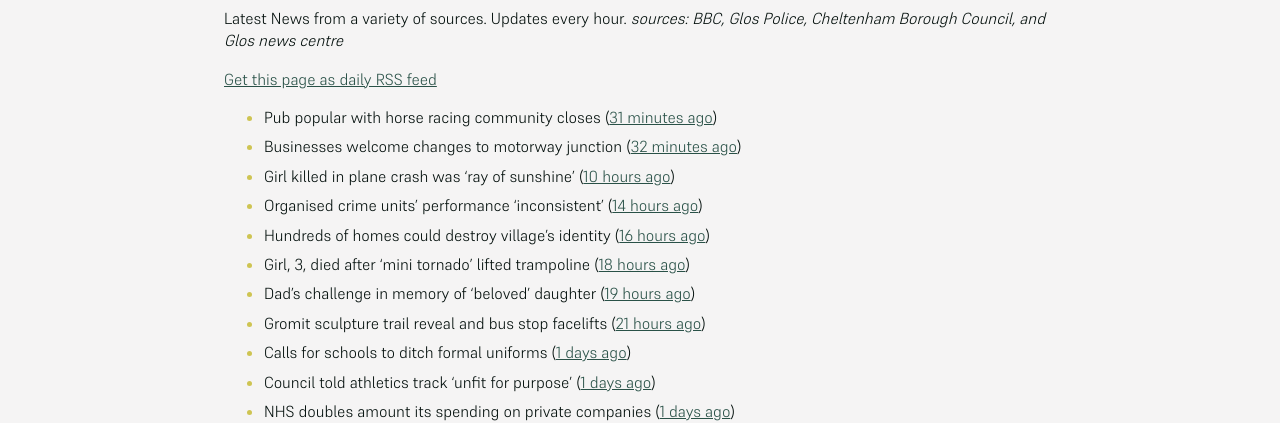
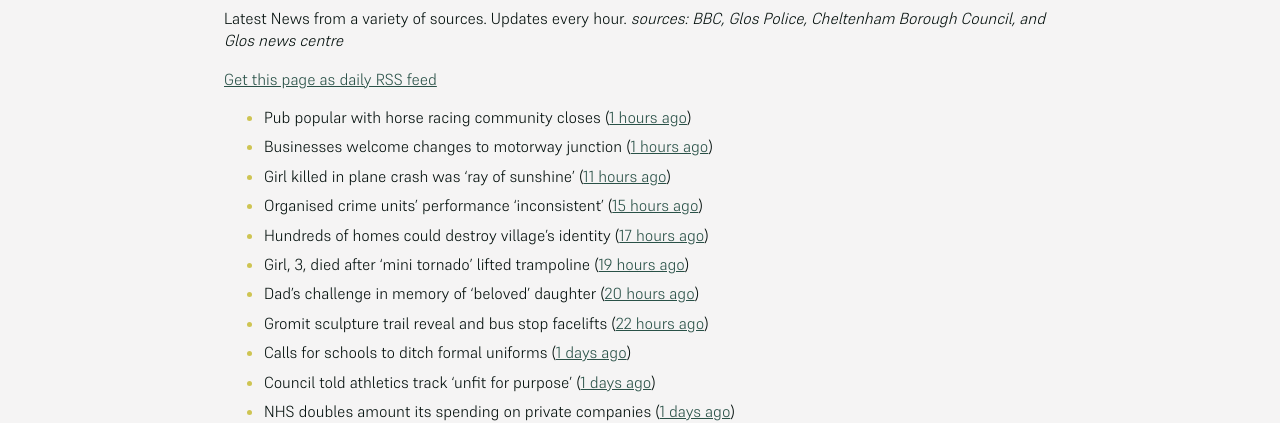
Before and after one commit to mat-0/cheltenham-open-data, a Jekyll site: the page built from _pages/news.md, in a window 1280 px wide. Shown: the part 266-689 px from the top of the page. Built offline with Jekyll 4.4.1, drawn with Linux system fonts in a browser that asks for light colours.

Commit message:
Updated 2025-06-13 06:59:31

```diff
--- a/_pages/news.md
+++ b/_pages/news.md
@@ -12,14 +12,14 @@ _sources: BBC, Glos Police, Cheltenham Borough Council, and Glos news centre_
 [Get this page as daily RSS feed](/daily.rss)
 
 <!-- news_marker starts -->
-- Pub popular with horse racing community closes ([31 minutes ago](https://www.bbc.com/news/articles/czel4g51keno))
-- Businesses welcome changes to motorway junction ([32 minutes ago](https://www.bbc.com/news/articles/c4gk1xllmrro))
-- Girl killed in plane crash was 'ray of sunshine' ([10 hours ago](https://www.bbc.com/news/articles/cq69npp0l9no))
-- Organised crime units' performance 'inconsistent' ([14 hours ago](https://www.bbc.com/news/articles/c8rezd6j42vo))
-- Hundreds of homes could destroy village's identity ([16 hours ago](https://www.bbc.com/news/articles/cdj9vnpx82po))
-- Girl, 3, died after 'mini tornado' lifted trampoline ([18 hours ago](https://www.bbc.com/news/articles/cx2j9p12m52o))
-- Dad's challenge in memory of 'beloved' daughter ([19 hours ago](https://www.bbc.com/news/articles/c3e5qzklpzpo))
-- Gromit sculpture trail reveal and bus stop facelifts ([21 hours ago](https://www.bbc.com/news/articles/c706p9w35xeo))
+- Pub popular with horse racing community closes ([1 hours ago](https://www.bbc.com/news/articles/czel4g51keno))
+- Businesses welcome changes to motorway junction ([1 hours ago](https://www.bbc.com/news/articles/c4gk1xllmrro))
+- Girl killed in plane crash was 'ray of sunshine' ([11 hours ago](https://www.bbc.com/news/articles/cq69npp0l9no))
+- Organised crime units' performance 'inconsistent' ([15 hours ago](https://www.bbc.com/news/articles/c8rezd6j42vo))
+- Hundreds of homes could destroy village's identity ([17 hours ago](https://www.bbc.com/news/articles/cdj9vnpx82po))
+- Girl, 3, died after 'mini tornado' lifted trampoline ([19 hours ago](https://www.bbc.com/news/articles/cx2j9p12m52o))
+- Dad's challenge in memory of 'beloved' daughter ([20 hours ago](https://www.bbc.com/news/articles/c3e5qzklpzpo))
+- Gromit sculpture trail reveal and bus stop facelifts ([22 hours ago](https://www.bbc.com/news/articles/c706p9w35xeo))
 - Calls for schools to ditch formal uniforms ([1 days ago](https://www.bbc.com/news/articles/c79eg0w59y8o))
 - Council told athletics track 'unfit for purpose' ([1 days ago](https://www.bbc.com/news/articles/cvg76n7dxn9o))
 - NHS doubles amount its spending on private companies ([1 days ago](https://www.bbc.com/news/articles/cy0jzvxwr4xo))
```
Also changed, not shown: _data/flood.json (+5 -27 lines), _pages/fix-my-street.md (+3 -3 lines), index.md (+5 -5 lines).
